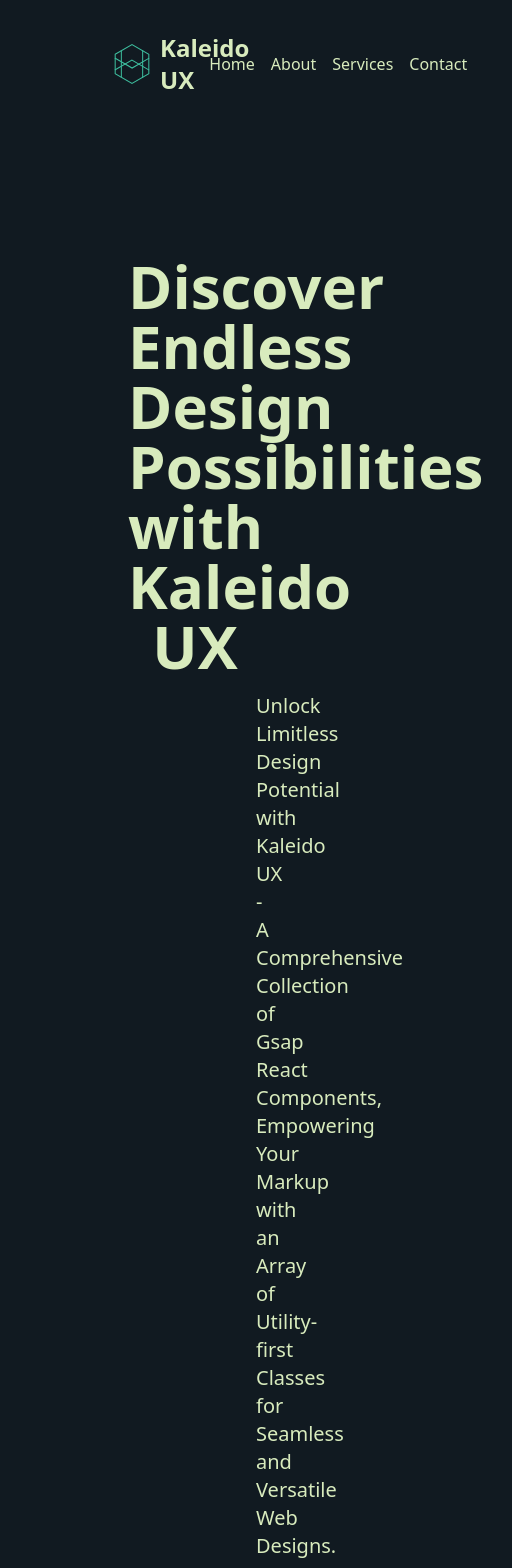
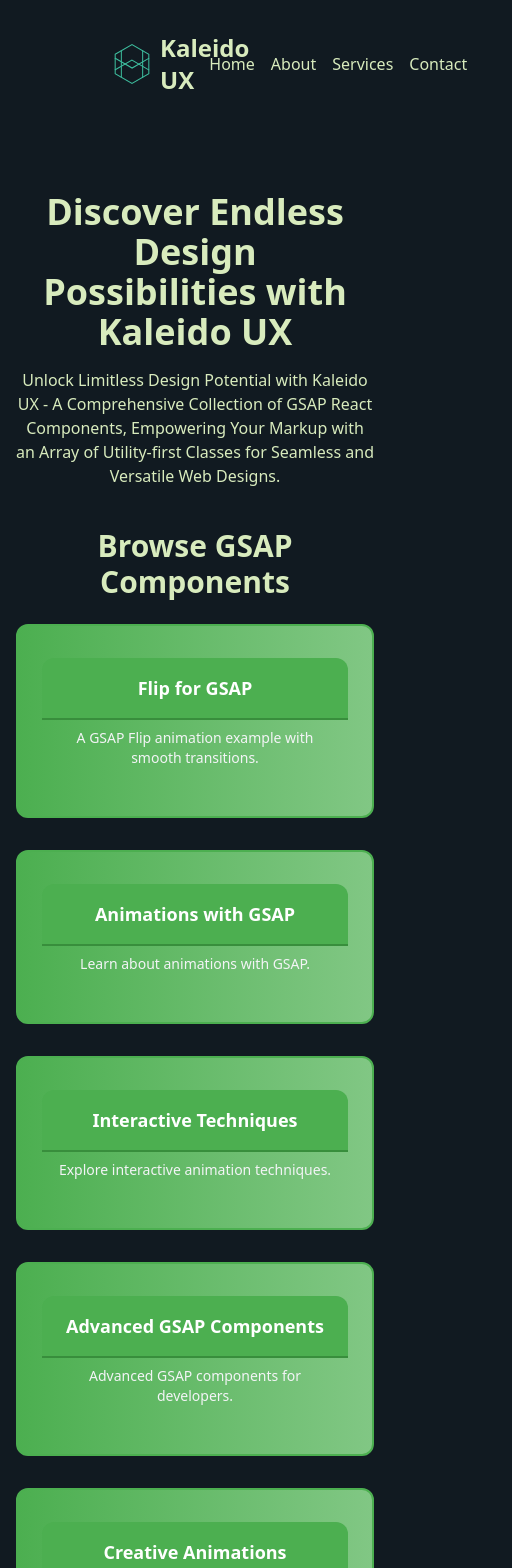
Before and after one commit to AnshumanDhiman/kaleido, a React (Vite) app: page / in a window 390 px wide. Shown: the top 1568 px of the page, 512 px wide, since content can reach past the window. Built offline with nearby package versions, Linux system fonts and the light colour scheme.

Commit message:
Responsiveness

```diff
--- a/src/components/Hero.jsx
+++ b/src/components/Hero.jsx
@@ -1,10 +1,12 @@
-
-
 export default function Hero() {
   return (
     <>
-        <h1 className="text-center text-6xl font-extrabold px-32 pt-32 pb-4">Discover Endless Design<br/> Possibilities with Kaleido UX</h1>
-        <p className="px-64 text-center text-xl">Unlock Limitless Design Potential with Kaleido UX - A Comprehensive Collection of Gsap React Components, Empowering Your Markup with an Array of Utility-first Classes for Seamless and Versatile Web Designs.</p>
+      <h1 className="text-center text-4xl sm:text-5xl md:text-6xl font-extrabold px-4 sm:px-16 md:px-32 pt-16 sm:pt-24 md:pt-32 pb-4">
+        Discover Endless Design<br /> Possibilities with Kaleido UX
+      </h1>
+      <p className="px-4 sm:px-16 md:px-64 text-base sm:text-lg md:text-xl text-center">
+        Unlock Limitless Design Potential with Kaleido UX - A Comprehensive Collection of GSAP React Components, Empowering Your Markup with an Array of Utility-first Classes for Seamless and Versatile Web Designs.
+      </p>
     </>
-  )
+  );
 }
```
